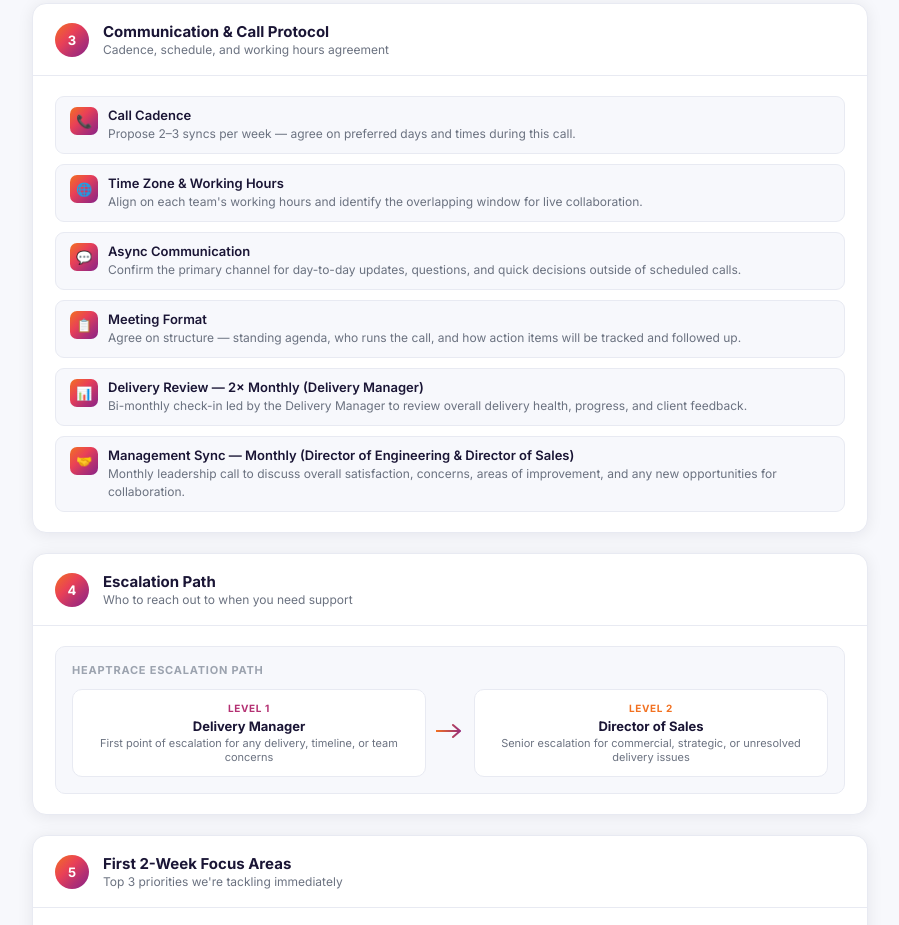
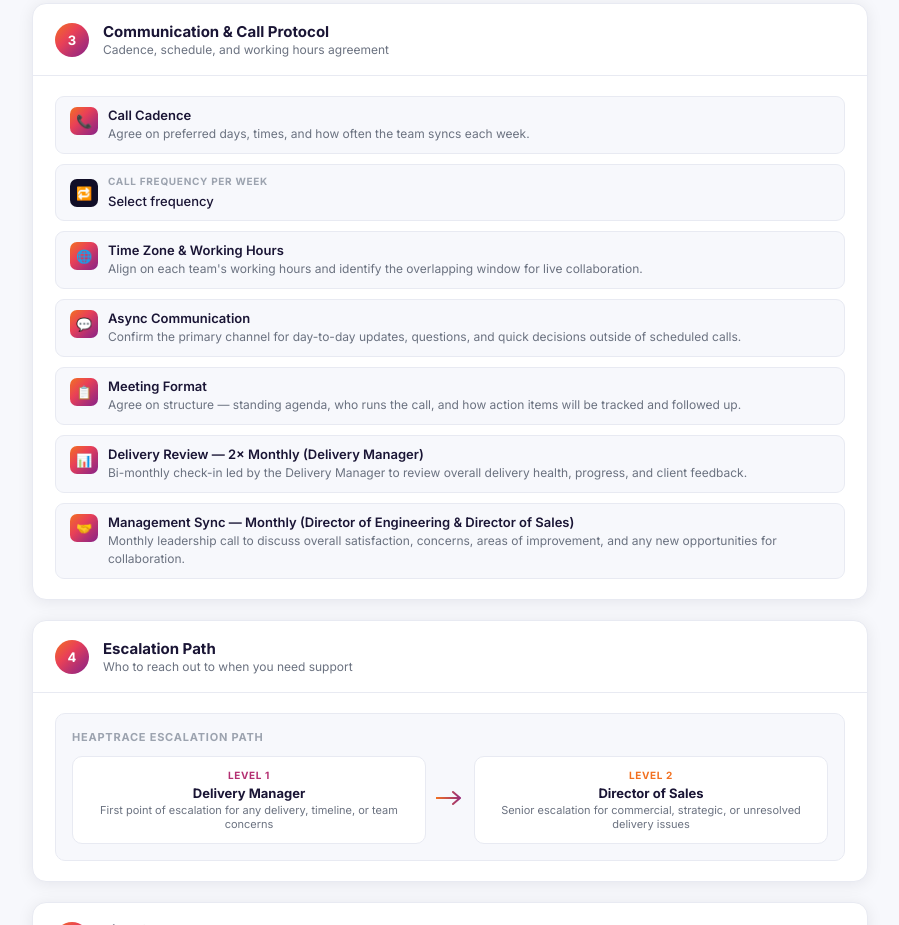
Before and after one commit to akhileshjoshi13/Akhilesh-Heaptrace, a website: page kickoff-agenda.html in a window 1280 px wide. Shown: the part 1080-2005 px from the top of the page, without its empty margins (190-1089 px from the left). Drawn offline with Linux system fonts and the light colour scheme.

Commit message:
Add call frequency dropdown to Communication & Call Protocol section

```diff
--- a/kickoff-agenda.html
+++ b/kickoff-agenda.html
@@ -384,6 +384,23 @@
     .tool-field input::placeholder { color: var(--text-light); font-weight: 400; }
     .tool-field input:focus { border-bottom-color: var(--ht-purple); }
 
+    /* ── FREQ SELECT ── */
+    .freq-select {
+      width: 100%;
+      border: none;
+      outline: none;
+      font-family: 'Inter', sans-serif;
+      font-size: 13px;
+      font-weight: 500;
+      color: var(--text-main);
+      background: transparent;
+      cursor: pointer;
+      -webkit-appearance: none;
+      appearance: none;
+    }
+    .freq-select option { background: #fff; color: var(--text-main); }
+    .freq-select option:disabled { color: var(--text-light); }
+
     /* ── NOTES AREA ── */
     .notes-area {
       width: 100%;
@@ -704,9 +721,27 @@
           <div class="item-icon">📞</div>
           <div class="item-content">
             <div class="item-label">Call Cadence</div>
-            <div class="item-desc">Propose 2–3 syncs per week — agree on preferred days and times during this call.</div>
+            <div class="item-desc">Agree on preferred days, times, and how often the team syncs each week.</div>
           </div>
         </div>
+
+        <!-- Call frequency dropdown -->
+        <div class="input-item">
+          <div class="input-icon">🔁</div>
+          <div class="input-group">
+            <label>Call Frequency per Week</label>
+            <select id="call-frequency" class="freq-select">
+              <option value="" disabled selected>Select frequency</option>
+              <option>1× per week</option>
+              <option>2× per week</option>
+              <option>3× per week</option>
+              <option>4× per week</option>
+              <option>Daily (5× per week)</option>
+              <option>As needed / Ad hoc</option>
+            </select>
+          </div>
+        </div>
+
         <div class="item">
           <div class="item-icon">🌐</div>
           <div class="item-content">
@@ -847,6 +882,7 @@
   const FIELDS = [
     'meta-client', 'meta-date', 'meta-engagement',
     'access-cloud', 'access-vcs', 'access-pm', 'access-comms', 'access-additional',
+    'call-frequency',
     'priority-1', 'priority-2', 'priority-3',
     'notes-aob'
   ];
```
